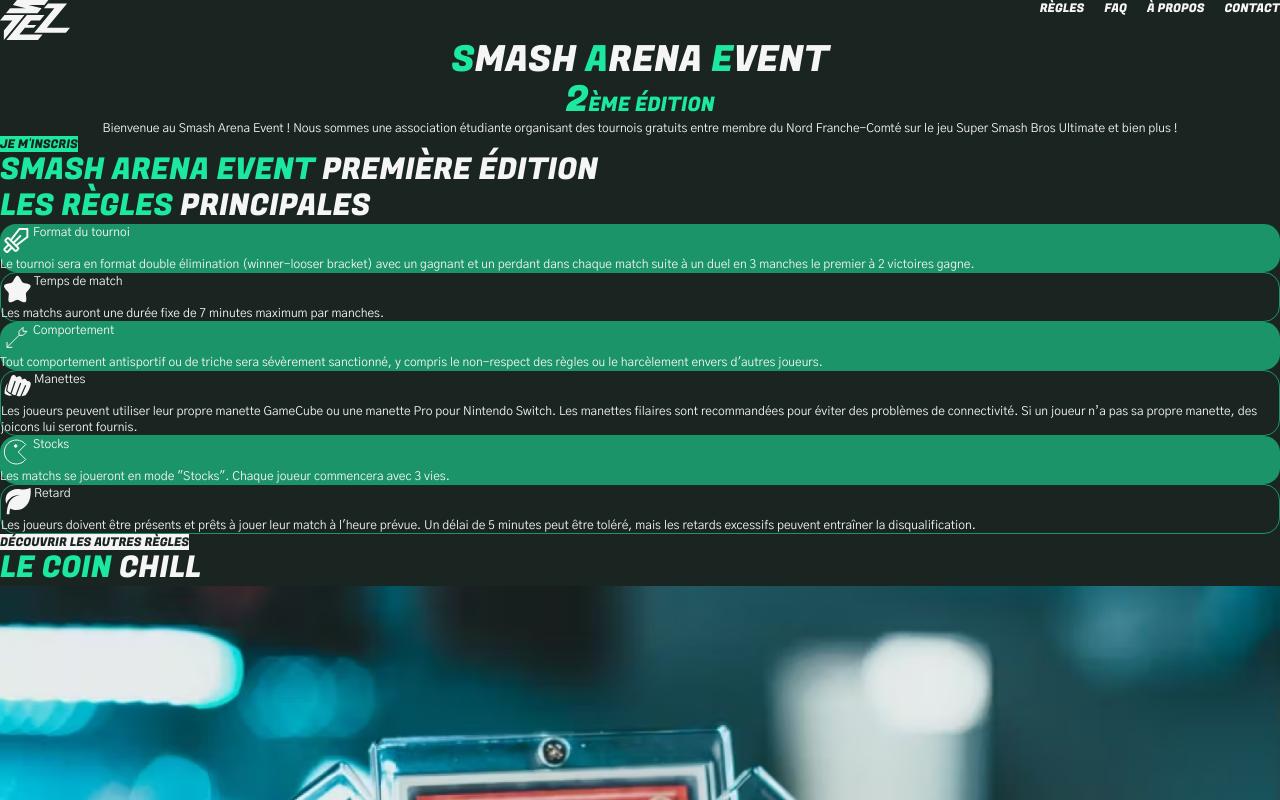
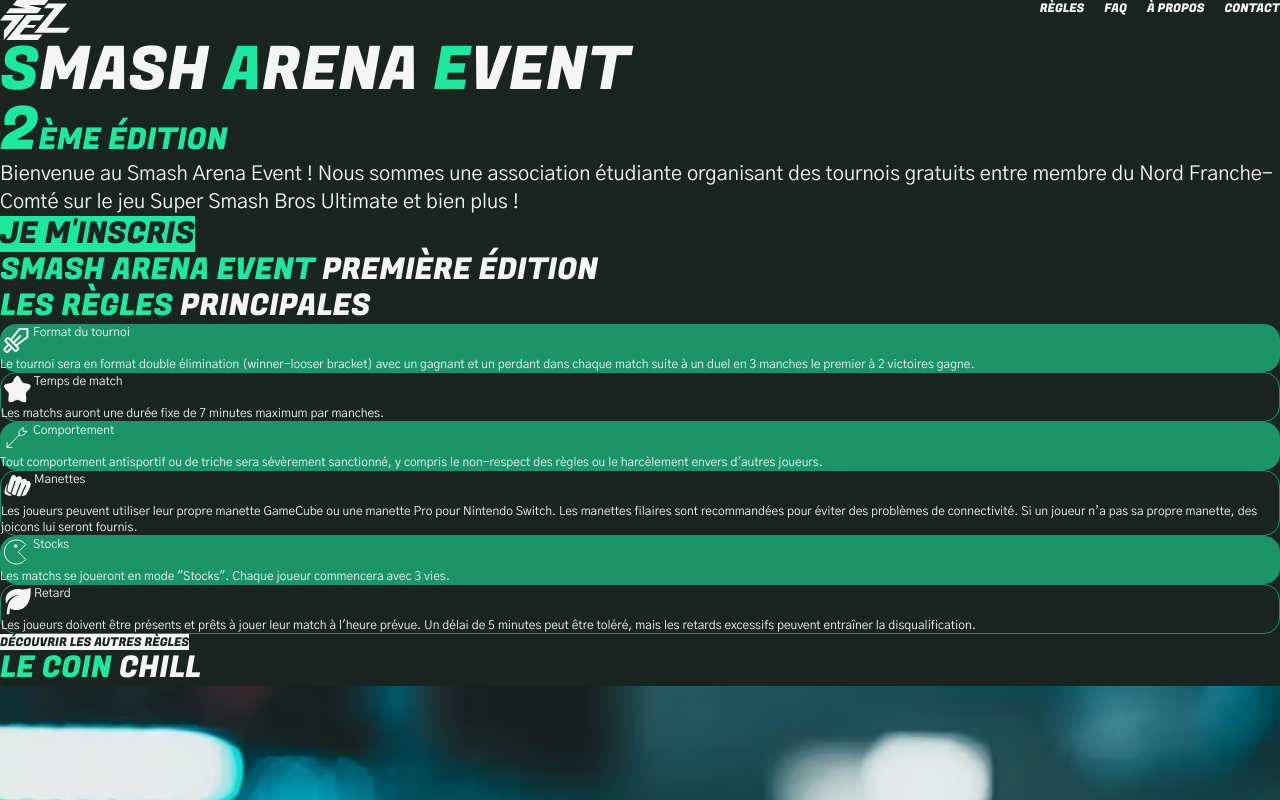
Before and after one commit to SmashArenaEvent/site_vitrine_SAE_2025, a Vue app: page / in a window 1280 px wide. Shown: the top 800 px of the page. Built offline with nearby package versions, Linux system fonts and the light colour scheme.

Commit message:
début des premis du responsive desktop

```diff
--- a/src/pages/index.vue
+++ b/src/pages/index.vue
@@ -6,11 +6,11 @@
 </script>
 <template>
     <section>
-        <h1 class="font-fugaz-one uppercase text-4xl text-center"><span class="text-Tonic">S</span>mash <span class="text-Tonic">a</span>rena <span class="text-Tonic">e</span>vent<br/><span class="text-Tonic">2<span class="text-xl">ème édition</span></span></h1>
-        <p class="text-center">Bienvenue au Smash Arena Event ! Nous sommes une association étudiante organisant des <span>tournois gratuits</span> entre membre du Nord Franche-Comté sur le jeu <span>Super Smash Bros Ultimate</span> et bien plus !</p>
+        <h1 class="font-fugaz-one uppercase text-4xl lg:text-6xl text-center lg:text-left"><span class="text-Tonic">S</span>mash <span class="text-Tonic">a</span>rena <span class="text-Tonic">e</span>vent<br/><span class="text-Tonic">2<span class="text-xl lg:text-3xl">ème édition</span></span></h1>
+        <p class="text-center lg:text-left lg:text-xl">Bienvenue au Smash Arena Event ! Nous sommes une association étudiante organisant des <span>tournois gratuits</span> entre membre du Nord Franche-Comté sur le jeu <span>Super Smash Bros Ultimate</span> et bien plus !</p>
         <a href="#">
             <button class="bg-Tonic">
-                <p class="text-Noir font-fugaz-one uppercase text-xs">Je m'inscris</p>
+                <p class="text-Noir font-fugaz-one uppercase text-xs lg:text-3xl">Je m'inscris</p>
             </button>
         </a>
         <!--Imagesperso aléatoires-->
```
